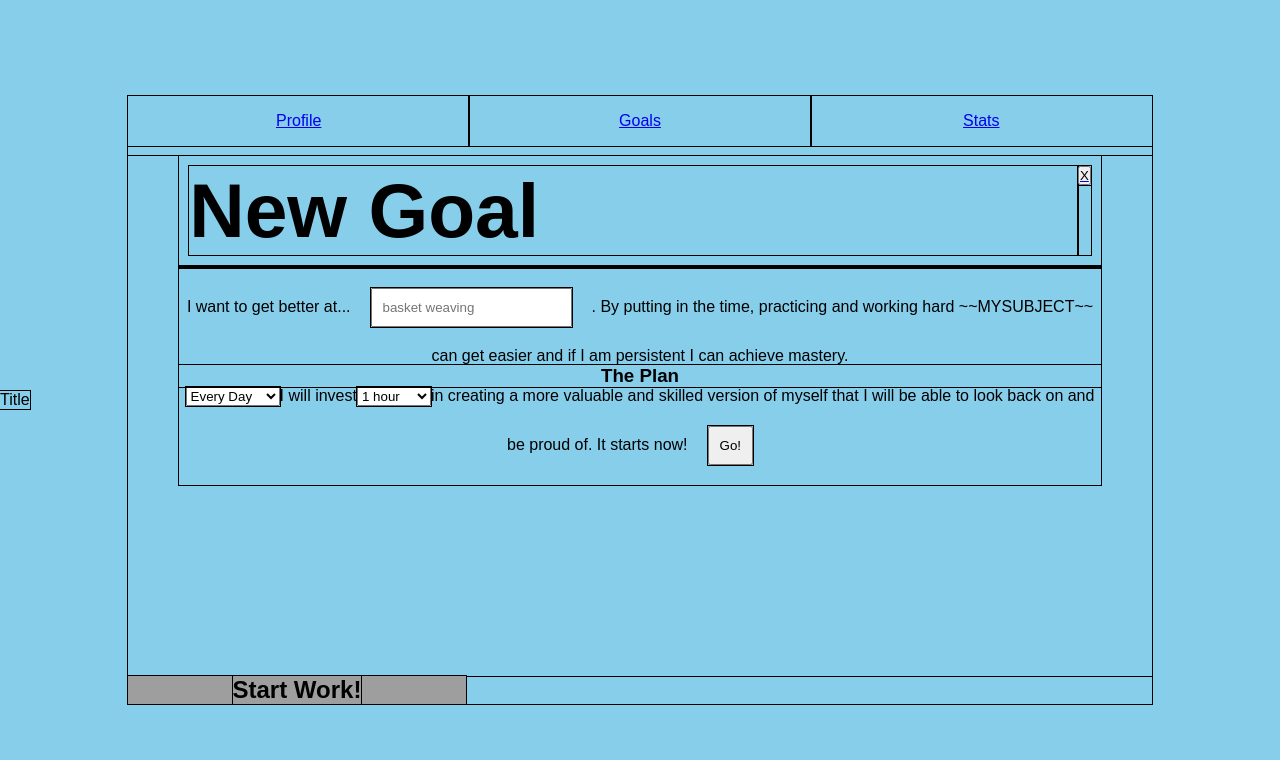
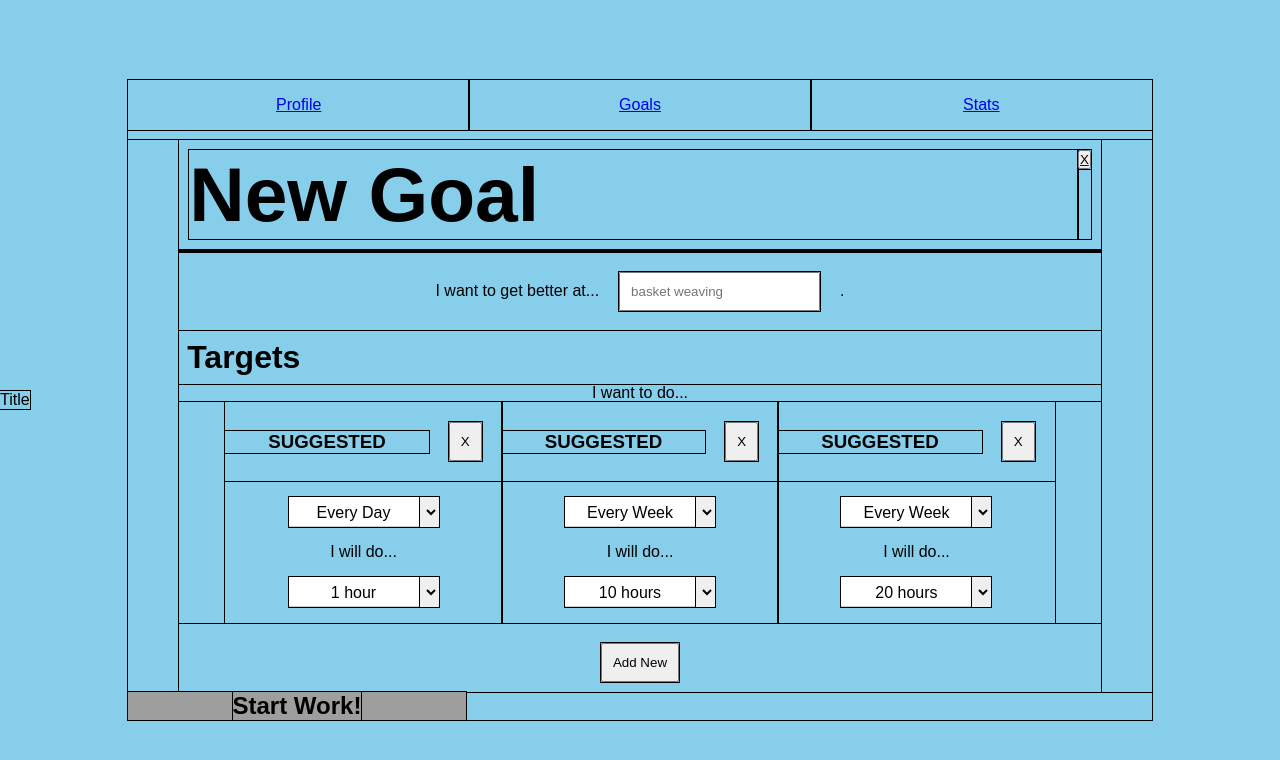
Before and after one commit to pmarshall111/ProgressProven-Front, a React (Create React App) app: page /home/goals/new in a window 1280 px wide. Shown: the top 760 px of the page. Built offline with nearby package versions, Linux system fonts and the light colour scheme; grey boxes are pictures that could not be loaded.

Commit message:
added in new goal page

```diff
--- a/src/components/App.js
+++ b/src/components/App.js
@@ -12,6 +12,7 @@ import YourProfile from "./YourProfile";
 import Stats from "./Stats";
 
 import Auth from "./Auth";
+import NewGoalForm from "./forms/NewGoalForm";
 
 import "../css/App.css";
 
@@ -26,7 +27,7 @@ class App extends Component {
   }
 
   componentDidMount() {
-    //commented out for testing
+    // commented out for testing
     // if (!this.props.user) {
     //   console.log(this.props);
     //   this.props.currentUser(() => {
@@ -46,6 +47,7 @@ class App extends Component {
           <Route exact path="/stats" component={Stats} />
           <Route exact path="/welcome" component={Welcome} />
           <Route exact path="/auth" component={Auth} />
+          <Route exact path="/test" component={NewGoalForm} />
         </Switch>
       </div>
     );
--- a/src/components/NewGoal.js
+++ b/src/components/NewGoal.js
@@ -1,33 +1,49 @@
 import React, { Component } from "react";
+import { connect } from "react-redux";
+
+import { createGoalActionCreator } from "../actions";
 
 import Banner from "./Banner";
 import NewGoalForm from "./forms/NewGoalForm";
 
-export default class NewGoal extends Component {
+class NewGoal extends Component {
   constructor(props) {
     super(props);
     this.submit = this.submit.bind(this);
-    this.calcEndDate = this.calcEndDate.bind(this);
+    this.redirect = this.redirect.bind(this);
   }
 
-  calcEndDate(period) {
-    var days = 1;
-    if (["Every week", "This week"].includes(period)) days = 7;
-
-    var current = new Date();
-    current.setDate(current.getDate() + days);
-
-    return current;
+  redirect() {
+    this.props.history.push("/home/goals");
   }
 
   submit(values) {
-    if (!values.period) values.period = "Today";
-    if (!values.targetTime) values.targetTime = 1;
-    if (values.period.split(" ")[0] !== "Every") values.repeating = false;
-    else values.repeating = true;
+    console.log(values);
+    const { subject } = values;
 
-    values.finishDate = this.calcEndDate(values.period);
-    console.log(values);
+    var keys = Object.keys(values);
+    var values = Object.values(values);
+    var targets = [];
+
+    for (var i = 0; i < keys.length; i++) {
+      if (keys[i] == "subject") continue;
+      var arrayPosition = +keys[i].slice(-1);
+      var keyToDb = keys[i].slice(0, -1);
+      if (!targets[arrayPosition]) {
+        targets.push({ [keyToDb]: values[i] });
+      } else {
+        targets[arrayPosition][keyToDb] = values[i];
+      }
+    }
+
+    var sendToDb = {
+      subject,
+      targets
+    };
+
+    console.log(sendToDb);
+
+    // this.props.createGoalActionCreator(sendToDb, () => this.redirect());
 
     //send off action creator here
   }
@@ -41,3 +57,5 @@ export default class NewGoal extends Component {
     );
   }
 }
+
+export default connect(null, { createGoalActionCreator })(NewGoal);
--- a/src/components/forms/NewGoalForm.js
+++ b/src/components/forms/NewGoalForm.js
@@ -1,85 +1,118 @@
-import React from "react";
-import { Field, reduxForm } from "redux-form";
+import React, { Component } from "react";
+import { Field, reduxForm, FieldArray } from "redux-form";
 
-const NewGoalForm = props => {
-  const { handleSubmit } = props;
+class RenderTargets extends Component {
+  render() {
+    const { fields, meta } = this.props;
+
+    var startingVals = [
+      { targetTime: 1, timePeriod: 1 },
+      { targetTime: 10, timePeriod: 7 },
+      { targetTime: 20, timePeriod: 7 }
+    ];
+
+    if (fields.length === 0) {
+      console.log("running");
+      fields.push({ targetTime: 1, timePeriod: 1 });
+      fields.push({ targetTime: 10, timePeriod: 7 });
+      fields.push({ targetTime: 20, timePeriod: 7 });
+      console.log(fields.getAll());
+    }
+    return (
+      <div className="new-goal-target-container">
+        <div className="new-goal-target-items-container">
+          {fields.map((x, idx, field) => {
+            var timeOptions = new Array(50).fill("xyz").map((x, i) => {
+              var suffix = "hour";
+              if (i > 0) suffix += "s";
+              return (
+                <option value={i + 1} key={i + 1 + "hours"}>
+                  {i + 1} {suffix}
+                </option>
+              );
+            });
+            console.log(field.get(1), startingVals[1]);
+            return (
+              <div className="new-goal-target-item" key={`target${idx}`}>
+                <div className="new-goal-target-header">
+                  <h3>
+                    {idx < 3 &&
+                    field.get(idx).targetTime == startingVals[idx].targetTime &&
+                    field.get(idx).timePeriod == startingVals[idx].timePeriod
+                      ? "SUGGESTED"
+                      : "CUSTOM"}
+                  </h3>
+                  <button onClick={() => fields.remove(idx)}>X</button>
+                </div>
+                <p className="select-container">
+                  <Field
+                    name={`${x}.timePeriod`}
+                    component="select"
+                    onChange={e => {
+                      e.target.blur();
+                    }}
+                    className="select"
+                  >
+                    <option value={1}>Every Day</option>
+                    <option value={7}>Every Week</option>
+                  </Field>
+                  <span className="select-display">
+                    {field.get(idx).timePeriod == 7
+                      ? "Every Week"
+                      : "Every Day"}
+                  </span>
+                </p>
+                I will do...
+                <p className="select-container">
+                  <Field
+                    name={`${x}.targetTime`}
+                    component="select"
+                    onChange={e => e.target.blur()}
+                    className="select"
+                  >
+                    {timeOptions}
+                  </Field>
+                  <span className="select-display">
+                    {field.get(idx).targetTime == 1
+                      ? "1 hour"
+                      : `${field.get(idx).targetTime} hours`}
+                  </span>
+                </p>
+              </div>
+            );
+          })}
+        </div>
+        <button onClick={() => fields.push({ targetTime: 1, timePeriod: 1 })}>
+          Add New
+        </button>
+      </div>
+    );
+  }
+}
+
+class NewGoalForm extends Component {
+  render() {
+    const { handleSubmit } = this.props;
     return (
       <form onSubmit={handleSubmit}>
-      <div>
+        <div className="new-goal-form-container">
           I want to get better at...
           <Field
             name="subject"
             component="input"
             type="text"
             placeholder="basket weaving"
-        />. By putting in the time, practicing and working hard ~~MYSUBJECT~~
-        can get easier and if I am persistent I can achieve mastery.
-        <h3>The Plan</h3>
-        <Field name="period" component="select">
-          <option value="Every day">Every Day</option>
-          <option value="Every week">Every Week</option>
-          <option value="Today">Today</option>
-          <option value="This week">This Week</option>
-        </Field>
-        I will invest
-        <Field name="targetTime" component="select">
-          <option value={1}>1 hour</option>
-          <option value={2}>2 hours</option>
-          <option value={3}>3 hours</option>
-          <option value={4}>4 hours</option>
-          <option value={5}>5 hours</option>
-          <option value={6}>6 hours</option>
-          <option value={7}>7 hours</option>
-          <option value={8}>8 hours</option>
-          <option value={9}>9 hours</option>
-          <option value={10}>10 hours</option>
-          <option value={11}>11 hours</option>
-          <option value={12}>12 hours</option>
-          <option value={13}>13 hours</option>
-          <option value={14}>14 hours</option>
-          <option value={15}>15 hours</option>
-          <option value={16}>16 hours</option>
-          <option value={17}>17 hours</option>
-          <option value={18}>18 hours</option>
-          <option value={19}>19 hours</option>
-          <option value={20}>20 hours</option>
-          <option value={21}>21 hours</option>
-          <option value={22}>22 hours</option>
-          <option value={23}>23 hours</option>
-          <option value={24}>24 hours</option>
-          <option value={25}>25 hours</option>
-          <option value={26}>26 hours</option>
-          <option value={27}>27 hours</option>
-          <option value={28}>28 hours</option>
-          <option value={29}>29 hours</option>
-          <option value={30}>30 hours</option>
-          <option value={31}>31 hours</option>
-          <option value={32}>32 hours</option>
-          <option value={33}>33 hours</option>
-          <option value={34}>34 hours</option>
-          <option value={35}>35 hours</option>
-          <option value={36}>36 hours</option>
-          <option value={37}>37 hours</option>
-          <option value={38}>38 hours</option>
-          <option value={39}>39 hours</option>
-          <option value={40}>40 hours</option>
-          <option value={41}>41 hours</option>
-          <option value={42}>42 hours</option>
-          <option value={43}>43 hours</option>
-          <option value={44}>44 hours</option>
-          <option value={45}>45 hours</option>
-          <option value={46}>46 hours</option>
-          <option value={47}>47 hours</option>
-          <option value={48}>48 hours</option>
-          <option value={49}>49 hours</option>
-          <option value={50}>50 hours</option>
-        </Field>
-        in creating a more valuable and skilled version of myself that I will be
-        able to look back on and be proud of. It starts now!
+          />.
+          <h3>Targets</h3>
+          I want to do...
+          <FieldArray name="targets" component={RenderTargets} />
           <button type="submit">Go!</button>
         </div>
       </form>
     );
-};
+  }
+}
 
-export default reduxForm({ form: "new-goal" })(NewGoalForm);
+export default reduxForm({
+  form: "new-goal"
+})(NewGoalForm);
--- a/src/css/Goals.css
+++ b/src/css/Goals.css
@@ -30,3 +30,97 @@
 .goals-list > * {
   flex: 1;
 }
+
+.new-goal-target-item {
+  display: flex;
+  flex-direction: column;
+  flex-basis: 30%;
+}
+
+.new-goal-target-header {
+  display: flex;
+  flex-direction: row;
+  align-items: center;
+}
+
+.new-goal-target-header h3 {
+  flex: 1;
+}
+
+.new-goal-target-item > *:not(div) {
+  margin: 1em 0;
+}
+
+.new-goal-target-items-container {
+  display: flex;
+  flex-wrap: wrap;
+  justify-content: center;
+  --select-height: 30px;
+}
+
+.new-goal-form-container > h3 {
+  font-size: 2em;
+  padding: 0.25em;
+  text-align: left;
+}
+
+.new-goal-form-container > h4 {
+  font-size: ;
+}
+
+/*Code for the add new target div that would slide out when hovered
+/* .add-new-target {
+  --trans-length: all 0.2s;
+  min-width: 2.5vw;
+  background: rgba(0, 0, 0, 0.3);
+  color: rgba(0, 0, 0, 0.7);
+  font-weight: bold;
+  display: grid;
+  place-items: center;
+  cursor: pointer;
+  transition: var(--trans-length);
+  transform-origin: left;
+}
+
+.add-new-target span {
+  transition: var(--trans-length);
+}
+
+.add-new-target:hover {
+  transform: scaleX(1.25);
+}
+
+.add-new-target:hover span {
+  transform: scaleX(0.8);
+} */
+
+.select-container {
+  display: block;
+  position: relative;
+  width: 150px;
+  align-self: center;
+}
+
+.select {
+  border: 0;
+  width: 100%;
+  height: var(--select-height);
+}
+
+.select-display {
+  background: #fff;
+  border-bottom: 1px solid #ccc;
+  line-height: calc(var(--select-height)/2);
+  padding: 7.5px 0;
+  pointer-events: none;
+  text-align: center;
+  position: absolute;
+  top: 0px;
+  right: 20px;
+  left: 0;
+  bottom: 0;
+}
+
+.select:focus + .select-display {
+  border-bottom-color: orange;
+}
```
Also changed, not shown: src/actions/index.js (+33 -1 lines), src/components/GoalFormTargetHelper.js (added, +43 -0 lines), src/components/forms/NewGoalFormNoRedux.js (added, +75 -0 lines). Lines whose indentation alone changed are shown as unchanged.
